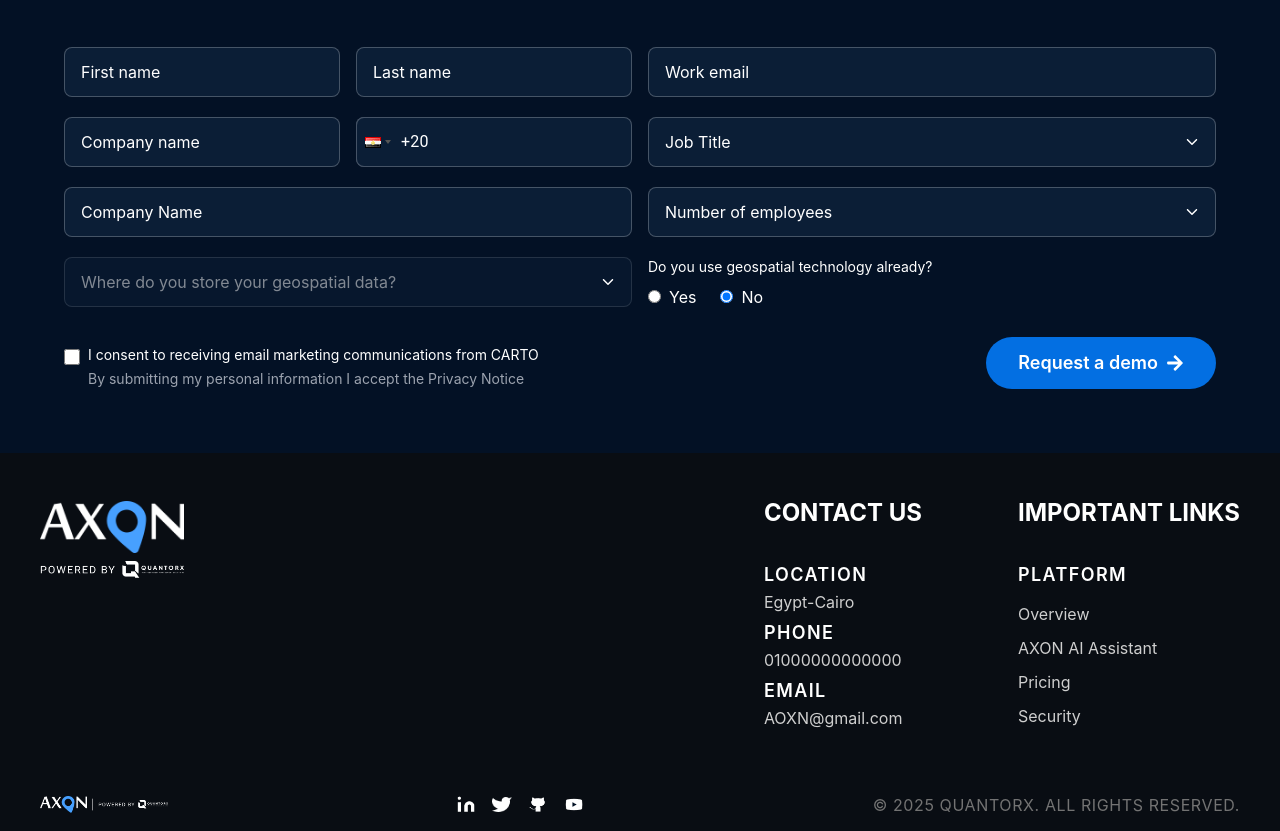
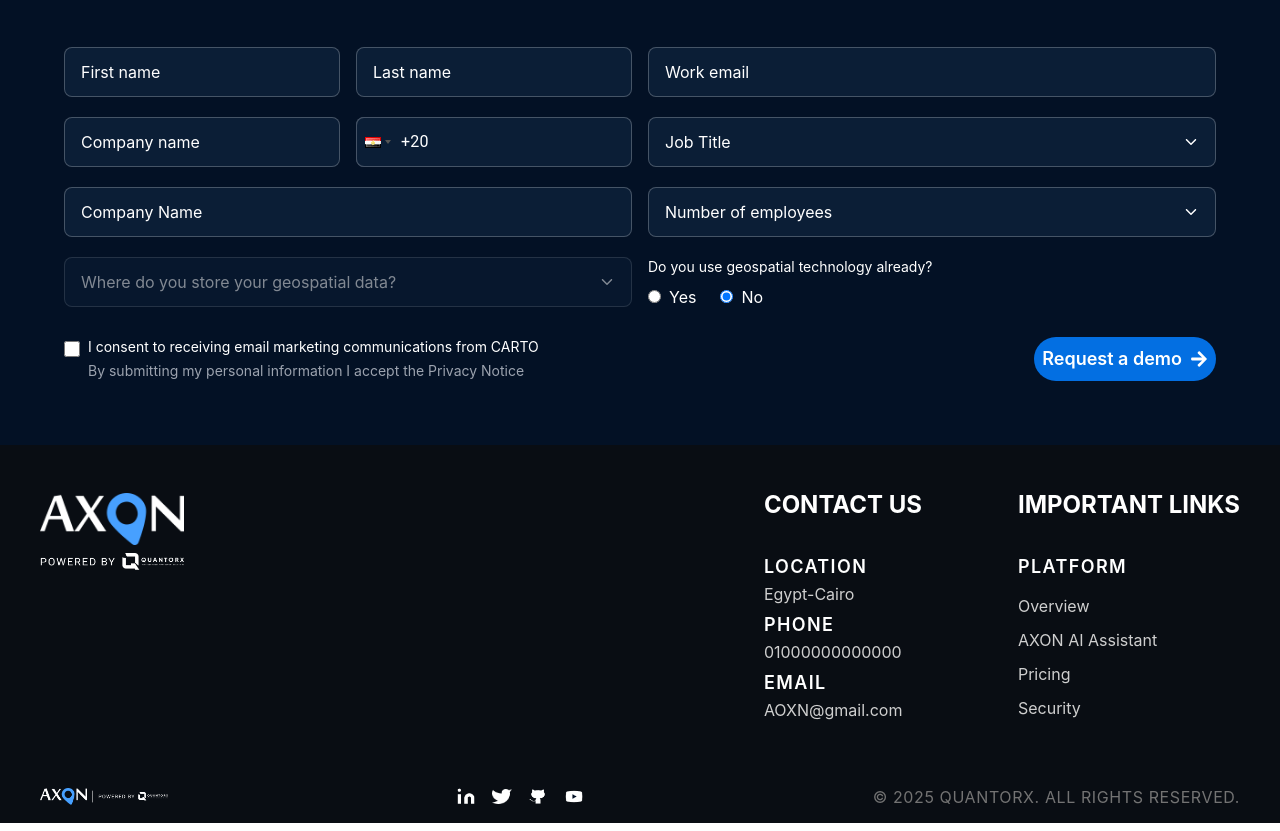
Before and after one commit to Quantorx-Internal/Axon-WebApp, a React (Vite) app: page / in a window 1280 px wide. Shown: the part 8825-9656 px from the top of the page. Built offline with nearby package versions, Linux system fonts and the light colour scheme.

Commit message:
Added Form drop down menu +adjusted plan header plans table

```diff
--- a/src/views/components/IndustryButton.jsx
+++ b/src/views/components/IndustryButton.jsx
@@ -2,11 +2,11 @@
 
 function IndustryButton() {
     return (
-        <button className="flex flex-col sm:flex-row items-center justify-between bg-[#036FE2] text-white rounded-[36.83px] w-full px-4 sm:px-8 py-2 sm:py-[9px] gap-2 sm:gap-0">
-            <p className="font-Roboto text-lg sm:text-2xl md:text-3xl leading-tight sm:leading-[48.96px]">
+        <button className="flex flex-row sm:flex-row items-center justify-between bg-[#036FE2] text-white rounded-[36.83px] w-full px-2 sm:px-8 py-2 sm:py-[9px] gap- sm:gap-0">
+            <p className="font-Roboto text-base sm:text-2xl md:text-3xl leading-tight sm:leading-[48.96px]">
                 Explore Industry Insights
             </p>
-            <span className="flex items-center gap-2 sm:gap-4 font-Roboto font-bold text-base sm:text-xl md:text-2xl leading-tight sm:leading-[33.48px] tracking-[1.17px] uppercase">
+            <span className="flex items-center gap-2 sm:gap-4 font-Roboto font-bold text-base sm:text-lg md:text-2xl leading-tight sm:leading-[33.48px] tracking-[1.17px] uppercase">
                 <p>LEARN MORE</p>
                 <FaArrowRight />
             </span>
--- a/src/views/pages/HomeViews/Marwan/RequestDemo.jsx
+++ b/src/views/pages/HomeViews/Marwan/RequestDemo.jsx
@@ -2,13 +2,65 @@
 import { IoIosArrowDown } from "react-icons/io";
 import PhoneInput from 'react-phone-input-2';
 import 'react-phone-input-2/lib/style.css';
-import {useState} from "react";
+import {useState, useRef, useEffect} from "react";
 
 const inputBase =
   "w-full bg-[#0B1E36] text-white placeholder:text-white border border-[#FFFFFF3D] focus:outline-none focus:ring-2 focus:ring-blue-500 rounded-lg py-3 px-4 text-base";
 
 const selectBase =
   "w-full bg-[#0B1E36] text-white border border-[#FFFFFF3D] focus:outline-none focus:ring-2 focus:ring-blue-500 rounded-lg py-3 px-4 text-base appearance-none cursor-pointer";
+
+const jobTitleOptions = ["CEO / Founder", "CTO", "VP of Engineering", "Engineering Manager", "Product Manager", "Data Scientist", "GIS Analyst", "Developer", "Other"];
+const employeeOptions = ["1-10", "11-50", "51-200", "201-500", "501-1000", "1001-5000", "5000+"];
+const storageOptions = ["AWS S3", "Google Cloud Storage", "Azure Blob", "PostgreSQL / PostGIS", "Snowflake", "Databricks", "Other"];
+
+function AnimatedDropdown({ placeholder, options, value, onChange, disabled, error }) {
+  const [open, setOpen] = useState(false);
+  const ref = useRef(null);
+
+  useEffect(() => {
+    function handleClickOutside(e) {
+      if (ref.current && !ref.current.contains(e.target)) setOpen(false);
+    }
+    document.addEventListener("mousedown", handleClickOutside);
+    return () => document.removeEventListener("mousedown", handleClickOutside);
+  }, []);
+
+  return (
+    <div ref={ref} className="relative">
+      <button
+        type="button"
+        disabled={disabled}
+        onClick={() => !disabled && setOpen((prev) => !prev)}
+        className={`${selectBase} flex items-center justify-between text-left ${disabled ? "opacity-50 cursor-not-allowed" : ""} ${!value ? "text-white" : "text-white"}`}
+      >
+        <span className={value ? "text-white" : "text-white"}>{value || placeholder}</span>
+        <IoIosArrowDown className={`text-white transition-transform duration-300 ${open ? "rotate-180" : ""}`} />
+      </button>
+
+      <div
+        className={`absolute z-50 left-0 right-0 mt-1 bg-[#0B1E36] border border-[#FFFFFF3D] rounded-lg overflow-hidden transition-all duration-300 origin-top ${
+          open ? "opacity-100 scale-y-100 max-h-60" : "opacity-0 scale-y-0 max-h-0"
+        }`}
+      >
+        <ul className="overflow-y-auto max-h-60 py-1">
+          {options.map((opt) => (
+            <li
+              key={opt}
+              onClick={() => { onChange(opt); setOpen(false); }}
+              className={`px-4 py-2.5 text-sm cursor-pointer transition-colors duration-150 hover:bg-[#1a3a5c] ${
+                value === opt ? "bg-[#1a3a5c] text-white" : "text-[#CFCFCF]"
+              }`}
+            >
+              {opt}
+            </li>
+          ))}
+        </ul>
+      </div>
+      {error && <p className="text-red-400 text-xs mt-1">{error}</p>}
+    </div>
+  );
+}
 
 export default function RequestDemo() {
    const [errors, setErrors] = useState({});
@@ -143,15 +195,13 @@
                 </div>
               </div>
               <div className="relative flex-1">
-                  <select
-                      className={selectBase}
-                      value={formData.jobTitle}
-                      onChange={(e) => setFormData({ ...formData, jobTitle: e.target.value })}
-                  >
-                      <option value="" disabled>Job Title</option>
-                  </select>
-                  <IoIosArrowDown className="absolute right-4 top-1/2 -translate-y-1/2 text-white pointer-events-none" />
-                  {errors.jobTitle && <p className="text-red-400 text-xs mt-1">{errors.jobTitle}</p>}
+                  <AnimatedDropdown
+                    placeholder="Job Title"
+                    options={jobTitleOptions}
+                    value={formData.jobTitle}
+                    onChange={(val) => setFormData({ ...formData, jobTitle: val })}
+                    error={errors.jobTitle}
+                  />
             </div>
           </div>
         <div className="grid grid-cols-1 md:grid-cols-2 gap-4">
@@ -166,29 +216,25 @@
                 {errors.companyName && <p className="text-red-400 text-xs mt-1">{errors.companyName}</p>}
             </div>
             <div className="relative">
-                <select
-                    className={selectBase}
+                <AnimatedDropdown
+                    placeholder="Number of employees"
+                    options={employeeOptions}
                     value={formData.employees}
-                    onChange={(e) => setFormData({ ...formData, employees: e.target.value })}
-                >
-                    <option value="" disabled>Number of employees</option>
-                </select>
-                <IoIosArrowDown className="absolute right-4 top-1/2 -translate-y-1/2 text-white pointer-events-none" />
-                {errors.employees && <p className="text-red-400 text-xs mt-1">{errors.employees}</p>}
+                    onChange={(val) => setFormData({ ...formData, employees: val })}
+                    error={errors.employees}
+                />
             </div>
         </div>
         <div className="grid grid-cols-1 md:grid-cols-2 gap-4 items-start">
   <div className="relative flex-1">
-    <select
-      className={`${selectBase} ${formData.geospatial === "No" ? "opacity-50 cursor-not-allowed" : ""}`}
+    <AnimatedDropdown
+      placeholder="Where do you store your geospatial data?"
+      options={storageOptions}
+      value={formData.storage}
+      onChange={(val) => setFormData({ ...formData, storage: val })}
       disabled={formData.geospatial === "No"}
-      value={formData.storage}
-      onChange={(e) => setFormData({ ...formData, storage: e.target.value })}
-    >
-      <option value="" disabled>Where do you store your geospatial data?</option>
-    </select>
-        <IoIosArrowDown className="absolute right-4 top-1/2 -translate-y-1/2 text-white pointer-events-none" />
-     </div>
+    />
+  </div>
 
         <div>
             <p className="text-white text-sm mb-2">Do you use geospatial technology already?</p>
@@ -224,7 +270,7 @@
               By submitting my personal information I accept the Privacy Notice
             </p>
           </div>
-          <button type="submit" className="flex items-center justify-center gap-2 bg-[#036FE2] hover:bg-[#0258B8] text-white font-Roboto font-[600] text-lg rounded-full py-3 px-8 transition-colors flex-shrink-0">
+          <button type="submit" className="flex items-center justify-center gap-2 bg-[#036FE2] hover:bg-[#0258B8] text-white font-Roboto font-[600] text-lg rounded-full py-3 px-4 sm:p-2 transition-colors flex-shrink-0">
             Request a demo <FaArrowRight />
           </button>
         </div>
--- a/src/views/pages/HomeViews/Marwan/SpatialData.jsx
+++ b/src/views/pages/HomeViews/Marwan/SpatialData.jsx
@@ -16,13 +16,13 @@
                     <Button
                         text="Contact Us"
                         variant="white"
-                        className="w-full sm:w-auto py-4 md:py-5 px-10 md:px-16 text-lg md:text-2xl"
+                        className="w-full sm:w-auto py-3 md:py-5 px-8 md:px-16 text-base md:text-2xl"
                         onClick={() => { }}
                     />
                     <Button
                         text="Request Demo"
                         variant="primary"
-                        className="w-full sm:w-auto py-4 md:py-5 px-10 md:px-16 text-lg md:text-2xl"
+                        className="w-full sm:w-auto py-3 md:py-5 px-8 md:px-16 text-base md:text-2xl"
                         onClick={() => { }}
                     />
                 </div>
```
Also changed, not shown: src/views/pages/HomeViews/Marwan/Plans.jsx (+30 -20 lines).
